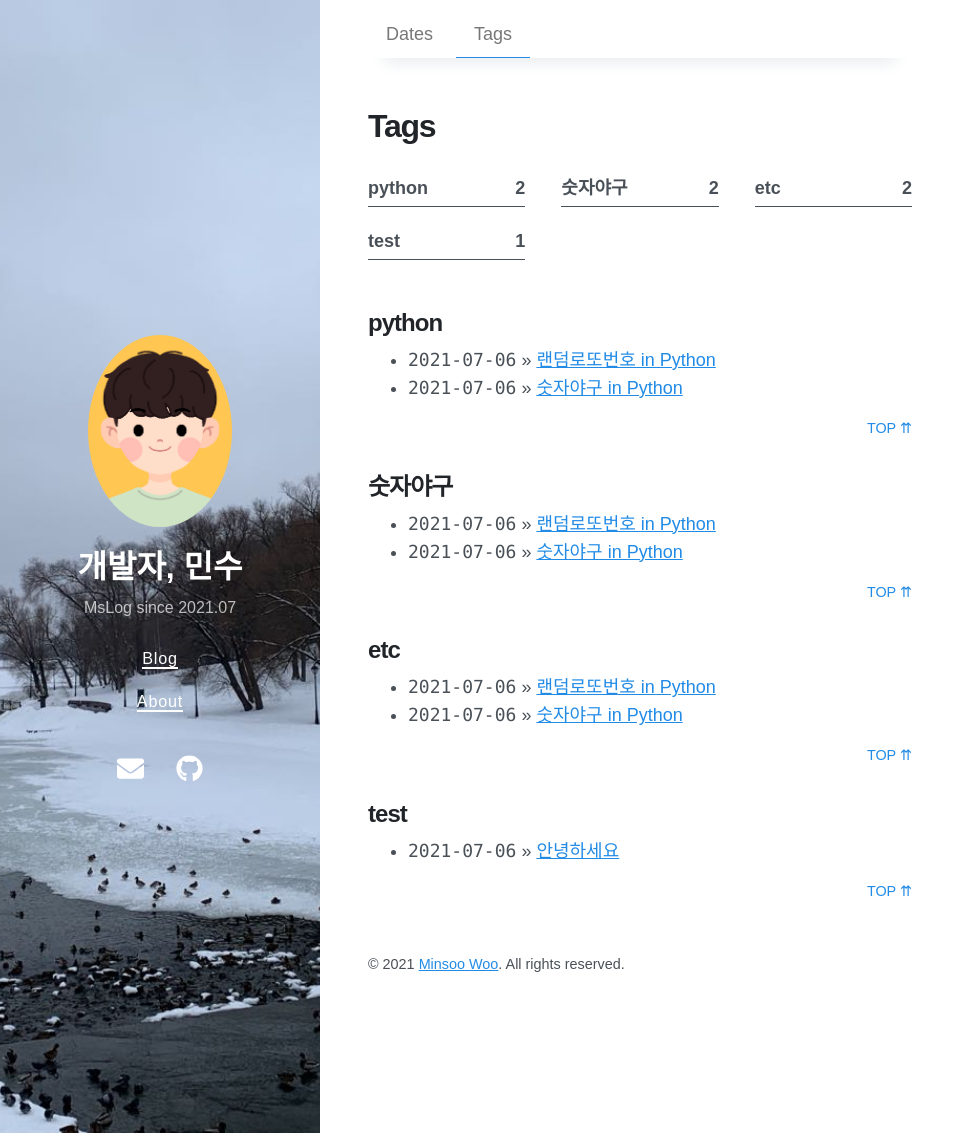
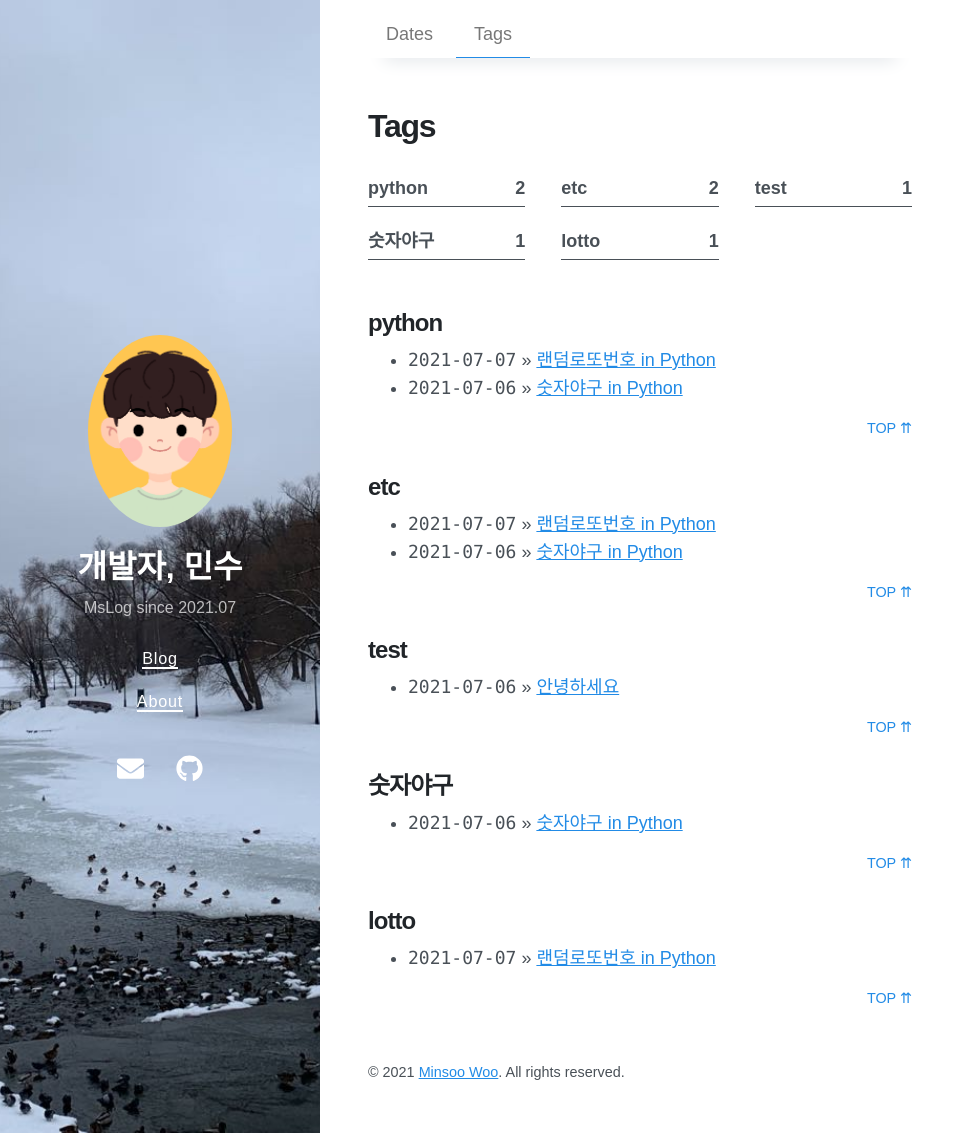
Before and after one commit to MsWoo/MsWoo.github.io, a Jekyll site: the page built from tags.md, in a window 1280 px wide and 1133 px high. Shown: the whole window, without its empty margins (0-975 px from the left). Built offline with Jekyll 4.4.1, drawn with Linux system fonts in a browser that asks for light colours; nearby versions of some CDN libraries; some of the changed lines change nothing that is shown.

Commit message:
Update 2021-07-07-lotto.md

````diff
--- a/_posts/2021-07-07-lotto.md
+++ b/_posts/2021-07-07-lotto.md
@@ -1,12 +1,12 @@
 ---
 layout: post
 title: 랜덤로또번호 in Python
-date: 2021-07-07 00:18 +0800
-tags: [python, 숫자야구, etc]
+date: 2021-07-07 17:44 +0800
+tags: [python, lotto, etc]
 ---
 
 # [Python] 간단한 로또 번호 추첨기
->이번 포스트에서는 심심풀이로 간단한 로또번호 추첨기를 만들어 보겠습니다.(아무런 기준없음)
+>이번 포스트에서는 심심풀이로 간단한 로또번호 추첨기를 만들어 보겠습니다. (아무런 기준없음)
 
 ***
 
@@ -21,14 +21,14 @@ numbers = range(1,46)
 lotto = random.sample(numbers, 6)
 ```
 
-1. 보기 좋게 `sort()`를 사용해서 오름차순으로 정렬해서 출력하면 끝입니다.
+2. 보기 좋게 `sort()`를 사용해서 오름차순으로 정렬해서 출력하면 끝입니다.
 
 ```{.python}
 lotto.sort()
 print(lotto)
 ```
 
-1. 저 같은 경우 매주 5천원어치를 구매하기 때문에 for loop으로 감싸 5번 반복합니다.
+3. 저 같은 경우 매주 5천원어치를 구매하기 때문에 for loop으로 감싸 5번 반복합니다.
 
 ```{.python}
 for _ in range(5):
@@ -47,7 +47,7 @@ for _ in range(5):
 
 # 마치며..
 >아무런 기준없이 무작위로 숫자를 추출해주는 프로그램이므로 심심풀이로 구매해보시는 것을 추천합니다.. ㅎㅎ
-추후 동행복권 사이트에서 제공하는 여러가지 통계정보들을 활용하여 업그레이드 버전을 올려보도록 할게요!
+추후에는 동행복권 사이트에서 제공하는 여러가지 통계정보들을 활용하여 업그레이드 버전을 올려보도록 할게요!
 언젠가는 1등이 당첨되길 바라며 이만 마치겠습니다.
 
 ***
````
